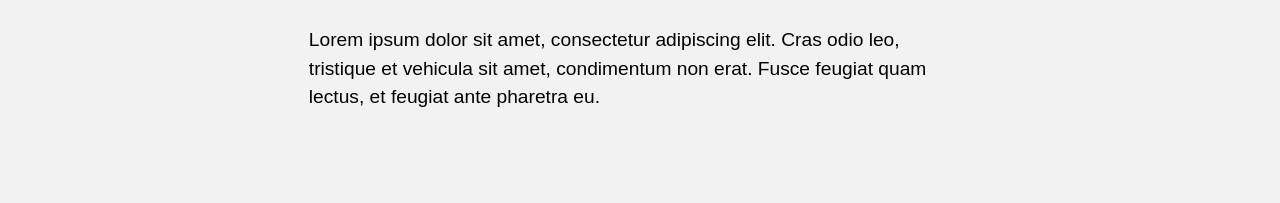
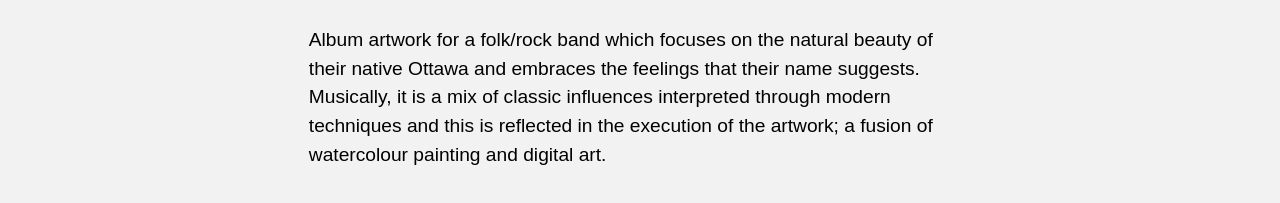
Before and after one commit to 100Miles/portfolio, a plain HTML site: page case-study.html in a window 1280 px wide. Shown: the part 379-582 px from the top of the page. Drawn offline with Linux system fonts and the light colour scheme.

Commit message:
Add real text

```diff
--- a/case-study.html
+++ b/case-study.html
@@ -30,7 +30,7 @@
     <div class="unit xs-1 max-length pad-t-2 gutter-1-2">
       <h1 class="push-0">BITTER NORTH</h1>
       <h2 class="mega">Self Titled EP</h2>
-      <p>Lorem ipsum dolor sit amet, consectetur adipiscing elit. Cras odio leo, tristique et vehicula sit amet, condimentum non erat. Fusce feugiat quam lectus, et feugiat ante pharetra eu.</p>
+      <p>Album artwork for a folk/rock band which focuses on the natural beauty of their native Ottawa and embraces the feelings that their name suggests. Musically, it is a mix of classic influences interpreted through modern techniques and this is reflected in the execution of the artwork; a fusion of watercolour painting and digital art.</p>
     </div>
   </main>
 </body>
```
